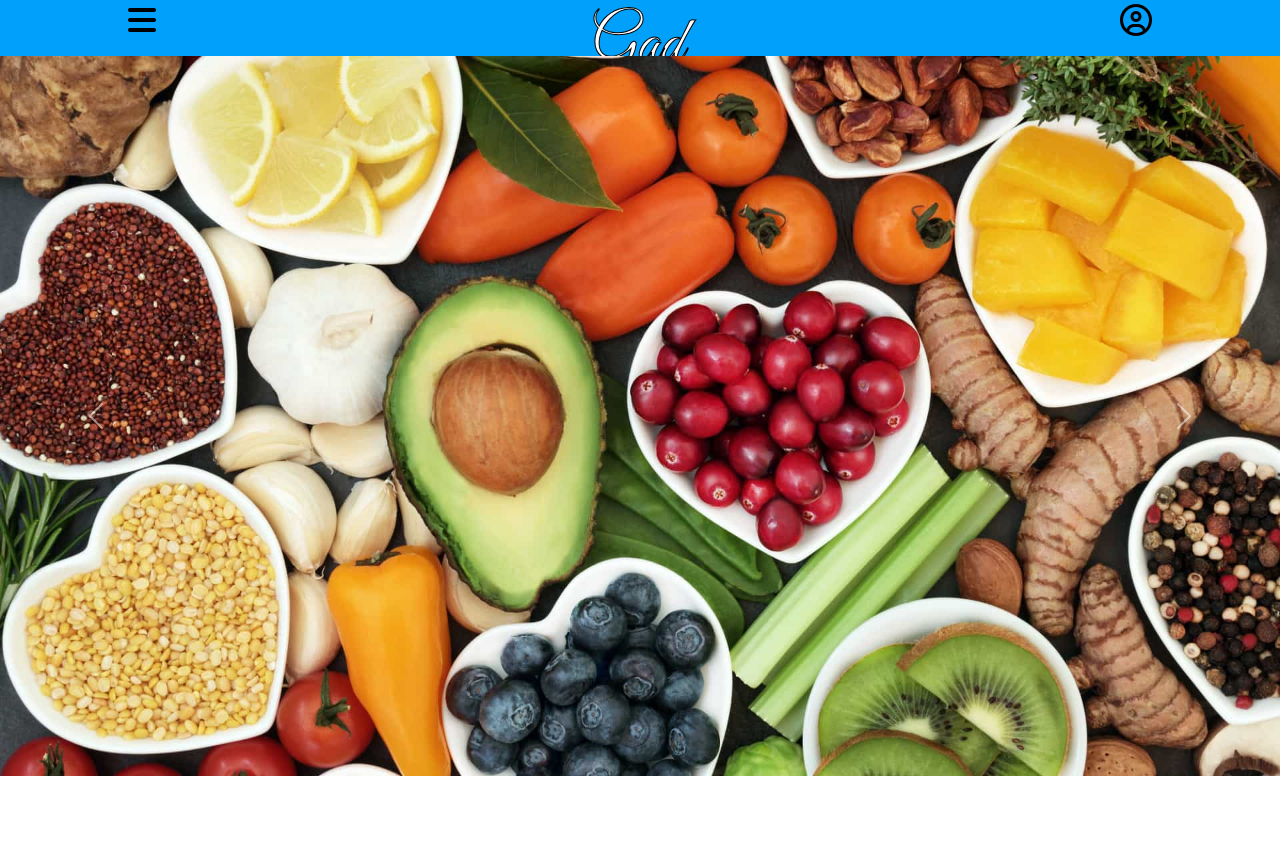
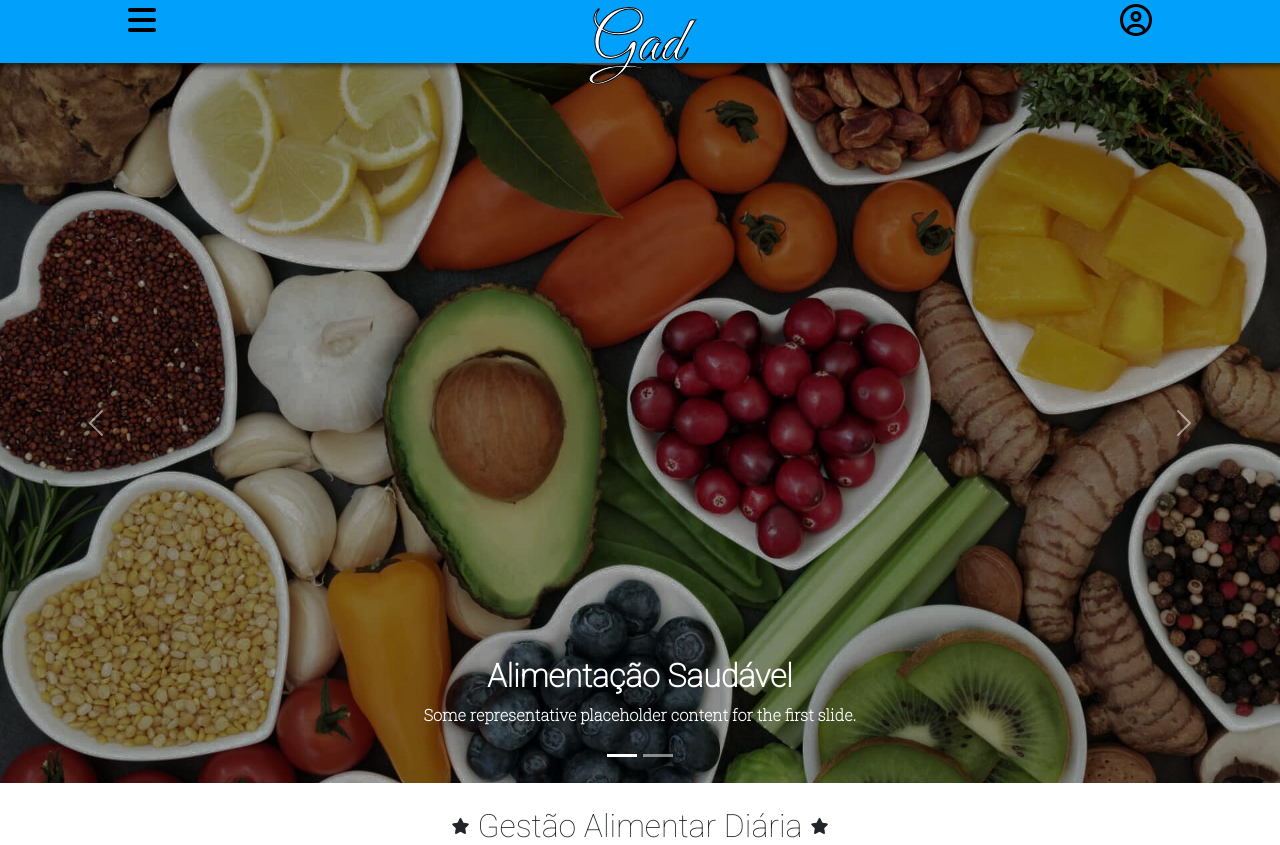
Before and after one commit to PHChemin/gestao-alimentar-diaria, a website: page html/index.html in a window 1280 px wide. Before the commit the page ends 800 px from the top, so only its background shows below. Drawn offline with nearby package versions, Linux system fonts and the light colour scheme; files that its build step writes are made by us from their sources.

Commit message:
Primeiras alterações na página inicial

```diff
--- a/css/style.css
+++ b/css/style.css
@@ -1,5 +1,13 @@
 html{
     font-size: 16px;
+}
+
+h2{
+    font-family: 'Roboto', sans-serif;
+}
+
+p{
+    font-family: 'Roboto Slab', serif;
 }
 
 .site-largura{
@@ -7,21 +15,19 @@ html{
     margin: 0 auto;
 }
 
-nav{
-    z-index: 10;
-}
-
 .menu-topo{
     background: rgb(0, 160, 251);
     padding-top: 1vh;
     box-shadow: 1px 1px 5px 3px rgba(0, 0, 0, 0.5);
+    z-index: 5;
+    position: sticky;
 }
 
 .menu{
     display: flex;
     flex-wrap: wrap;
     padding: 0;
-    height: 6vh;
+    height: 55px;
 }
 
 .menu-topo-centro{
--- a/html/index.html
+++ b/html/index.html
@@ -9,6 +9,8 @@
         <link href="https://cdn.jsdelivr.net/npm/bootstrap@5.3.2/dist/css/bootstrap.min.css" rel="stylesheet" integrity="sha384-T3c6CoIi6uLrA9TneNEoa7RxnatzjcDSCmG1MXxSR1GAsXEV/Dwwykc2MPK8M2HN" crossorigin="anonymous">
         <script src="https://cdn.jsdelivr.net/npm/bootstrap@5.3.2/dist/js/bootstrap.bundle.min.js" integrity="sha384-C6RzsynM9kWDrMNeT87bh95OGNyZPhcTNXj1NW7RuBCsyN/o0jlpcV8Qyq46cDfL" crossorigin="anonymous"></script>
         <script src="https://kit.fontawesome.com/4bacb5fb56.js" crossorigin="anonymous"></script>
+        <link href="https://fonts.googleapis.com/css2?family=Roboto:wght@100&display=swap" rel="stylesheet">
+        <link href="https://fonts.googleapis.com/css2?family=Roboto+Slab:wght@100&display=swap" rel="stylesheet">
         <link href="https://fonts.googleapis.com/css2?family=Great+Vibes&display=swap" rel="stylesheet">
         <title>GAD</title>
     </head>
@@ -29,24 +31,45 @@
             </nav>
         </header>
         <main>
-            <div id="carouselExample" class="carousel slide">
+            <div class="topo-site">
+              <div id="carouselExampleCaptions" class="carousel slide">
+                <div class="carousel-indicators">
+                  <button type="button" data-bs-target="#carouselExampleCaptions" data-bs-slide-to="0" class="active" aria-current="true" aria-label="Slide 1"></button>
+                  <button type="button" data-bs-target="#carouselExampleCaptions" data-bs-slide-to="1" aria-label="Slide 2"></button>
+                </div>
                 <div class="carousel-inner">
                   <div class="carousel-item active">
-                    <img src="../img/alimentacao-saudavel.jpg" class="d-block w-100" alt="...">
+                    <img src="../img/slider01.jpg" class="d-block w-100" alt="...">
+                    <div class="carousel-caption d-none d-md-block">
+                      <h2 class="fw-bolder">Alimentação Saudável</h2>
+                      <p class="fw-bold">Some representative placeholder content for the first slide.</p>
+                    </div>
                   </div>
                   <div class="carousel-item">
-                    <img src="../img/alimentos-saudaveis01.jpg" class="d-block w-100" alt="...">
+                    <img src="../img/slider02.png" class="d-block w-100" alt="...">
+                    <div class="carousel-caption d-none d-md-block">
+                      <h2 class="fw-bolder">Alimentação Regrada e Disciplinada</h2>
+                      <p class="fw-bold">Some representative placeholder content for the second slide.</p>
+                    </div>
                   </div>
                 </div>
-                <button class="carousel-control-prev" type="button" data-bs-target="#carouselExample" data-bs-slide="prev">
+                <button class="carousel-control-prev" type="button" data-bs-target="#carouselExampleCaptions" data-bs-slide="prev">
                   <span class="carousel-control-prev-icon" aria-hidden="true"></span>
                   <span class="visually-hidden">Previous</span>
                 </button>
-                <button class="carousel-control-next" type="button" data-bs-target="#carouselExample" data-bs-slide="next">
+                <button class="carousel-control-next" type="button" data-bs-target="#carouselExampleCaptions" data-bs-slide="next">
                   <span class="carousel-control-next-icon" aria-hidden="true"></span>
                   <span class="visually-hidden">Next</span>
                 </button>
               </div>
+            </div>
+            <div class="meio-site mt-4">
+              <div class="site-largura gap-2 d-flex flex-row justify-content-center">
+                <i class="fa-solid fa-star d-flex align-items-center"></i>
+                <h2 class="mb-0 d-flex align-items-center">Gestão Alimentar Diária</h2>
+                <i class="fa-solid fa-star d-flex align-items-center"></i>
+              </div>
+            </div>
         </main>
     </body>
 </html>
```
Also changed, not shown: img/alimentacao-saudavel.jpg (deleted), img/slider01.jpg (added), 2 other files.
